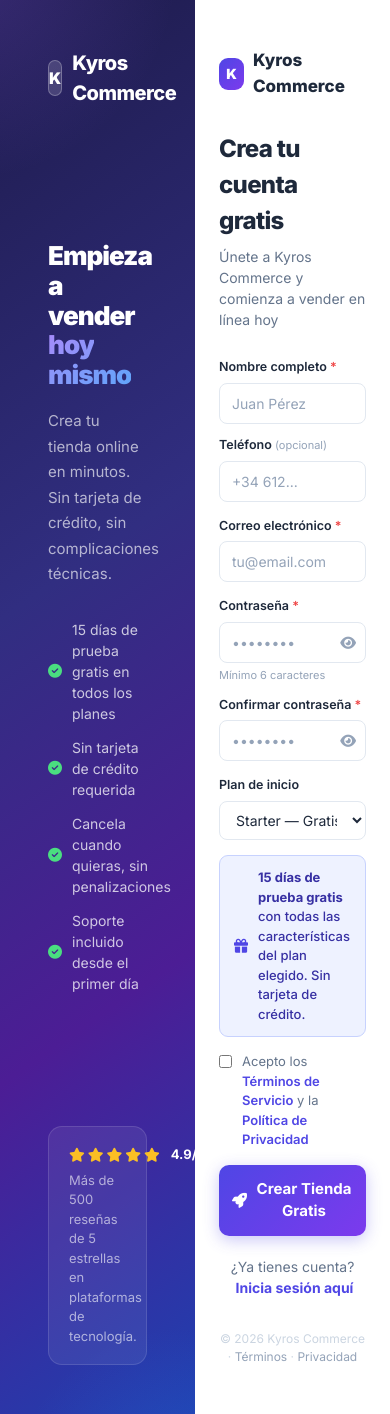
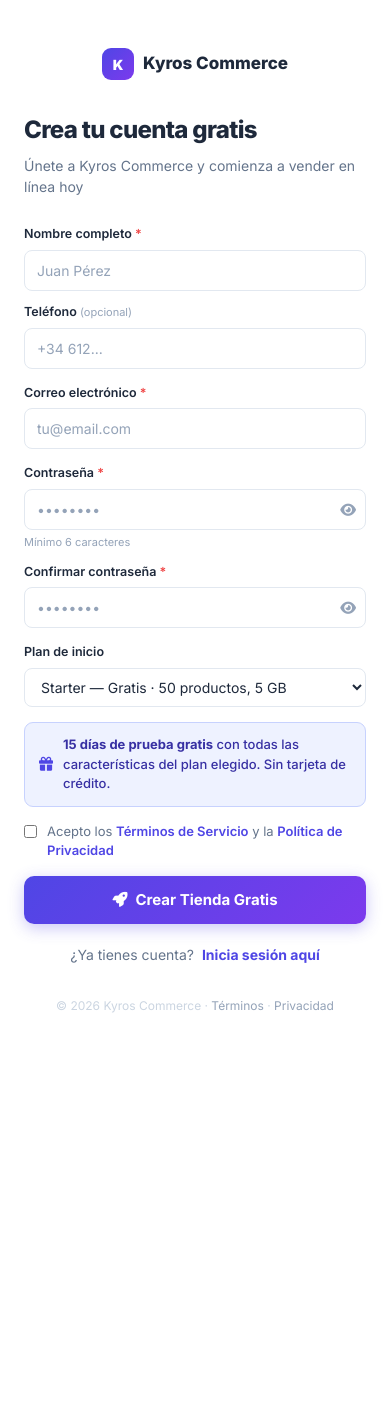
Before and after one commit to Jonathan20021/eccomerce, a PHP site: page /eccomerce/views/auth/register.php in a window 390 px wide. After the commit the page ends 1013 px from the top, so only its background shows below. Run offline with PHP 8.4, Linux system fonts and the light colour scheme; some libraries are stand-ins or nearby versions.

Commit message:
Implement responsive auth layout with split design; enhance mobile styles and integrate new CSS for login and registration pages

```diff
--- a/assets/css/mobile-pro.css
+++ b/assets/css/mobile-pro.css
@@ -111,6 +111,35 @@
     .form-help, .form-error { font-size: 11.5px; }
     .form-section { padding-bottom: 20px; margin-bottom: 20px; }
     .form-section-title { font-size: 13px; }
+}
+
+/* ── AUTH SPLIT LAYOUT: brand left + form right ── */
+.auth-split-layout {
+    min-height: 100vh;
+    display: grid;
+    grid-template-columns: 1fr 1fr;
+}
+/* On desktop: hide mobile logo (left brand panel is visible) */
+@media (min-width: 1024px) {
+    .auth-mobile-logo { display: none !important; }
+}
+@media (max-width: 1023px) {
+    .auth-split-layout {
+        display: block;
+    }
+    /* Right panel takes full width, hide left brand panel */
+    .auth-split-layout > .auth-brand-panel {
+        display: none !important;
+    }
+    .auth-split-layout > .auth-form-panel {
+        min-height: 100vh;
+        padding: 32px 20px;
+    }
+}
+@media (max-width: 480px) {
+    .auth-split-layout > .auth-form-panel {
+        padding: 24px 16px;
+    }
 }
 
 /* ── AUTH PAGES: form field grids ── */
--- a/views/auth/forgot-password.php
+++ b/views/auth/forgot-password.php
@@ -12,6 +12,8 @@ $page_title = 'Recuperar Acceso — Kyros Commerce';
     <link href="https://fonts.googleapis.com/css2?family=Inter:wght@300;400;500;600;700;800&display=swap" rel="stylesheet">
     <script src="https://cdn.tailwindcss.com"></script>
     <link rel="stylesheet" href="https://cdnjs.cloudflare.com/ajax/libs/font-awesome/6.4.0/css/all.min.css">
+    <link rel="stylesheet" href="<?= ASSETS_PATH ?>css/style.css">
+    <link rel="stylesheet" href="<?= ASSETS_PATH ?>css/mobile-pro.css">
 </head>
 <body style="font-family:'Inter',sans-serif;background:#f8fafc;color:#0f172a;">
 
--- a/views/auth/register.php
+++ b/views/auth/register.php
@@ -22,12 +22,11 @@ $plan = isset($_GET['plan']) ? $_GET['plan'] : 'starter';
 </head>
 <body>
 
-<div style="min-height:100vh;display:grid;grid-template-columns:1fr 1fr;" class="max-lg:block">
+<div class="auth-split-layout">
 
     <!-- ====== LEFT PANEL (brand) ====== -->
-    <div style="background:linear-gradient(145deg,#1e1b4b 0%,#312e81 40%,#4c1d95 70%,#1e40af 100%);
-                position:relative;overflow:hidden;display:flex;flex-direction:column;justify-content:space-between;padding:48px;"
-         class="hidden lg:flex">
+    <div class="auth-brand-panel" style="background:linear-gradient(145deg,#1e1b4b 0%,#312e81 40%,#4c1d95 70%,#1e40af 100%);
+                position:relative;overflow:hidden;display:flex;flex-direction:column;justify-content:space-between;padding:48px;">
 
         <div style="position:absolute;top:-20%;right:-10%;width:500px;height:500px;background:radial-gradient(circle,rgba(139,92,246,.25) 0%,transparent 60%);border-radius:50%;pointer-events:none;"></div>
         <div style="position:absolute;bottom:-20%;left:-10%;width:400px;height:400px;background:radial-gradient(circle,rgba(59,130,246,.2) 0%,transparent 60%);border-radius:50%;pointer-events:none;"></div>
@@ -80,10 +79,10 @@ $plan = isset($_GET['plan']) ? $_GET['plan'] : 'starter';
     </div>
 
     <!-- ====== RIGHT PANEL (form) ====== -->
-    <div style="display:flex;flex-direction:column;align-items:center;justify-content:center;padding:48px 24px;background:#fff;overflow-y:auto;">
+    <div class="auth-form-panel" style="display:flex;flex-direction:column;align-items:center;justify-content:center;padding:48px 24px;background:#fff;overflow-y:auto;">
 
         <!-- Mobile logo -->
-        <a href="<?= BASE_URL ?>" style="display:flex;align-items:center;gap:9px;text-decoration:none;margin-bottom:32px;" class="lg:hidden">
+        <a href="<?= BASE_URL ?>" class="auth-mobile-logo" style="display:flex;align-items:center;gap:9px;text-decoration:none;margin-bottom:32px;">
             <div style="width:32px;height:32px;background:linear-gradient(135deg,#4f46e5,#7c3aed);border-radius:9px;display:flex;align-items:center;justify-content:center;font-weight:900;font-size:14px;color:#fff;">K</div>
             <span style="font-size:17px;font-weight:800;color:#1e293b;">Kyros Commerce</span>
         </a>
```
Also changed, not shown: views/auth/login.php (+6 -7 lines).
